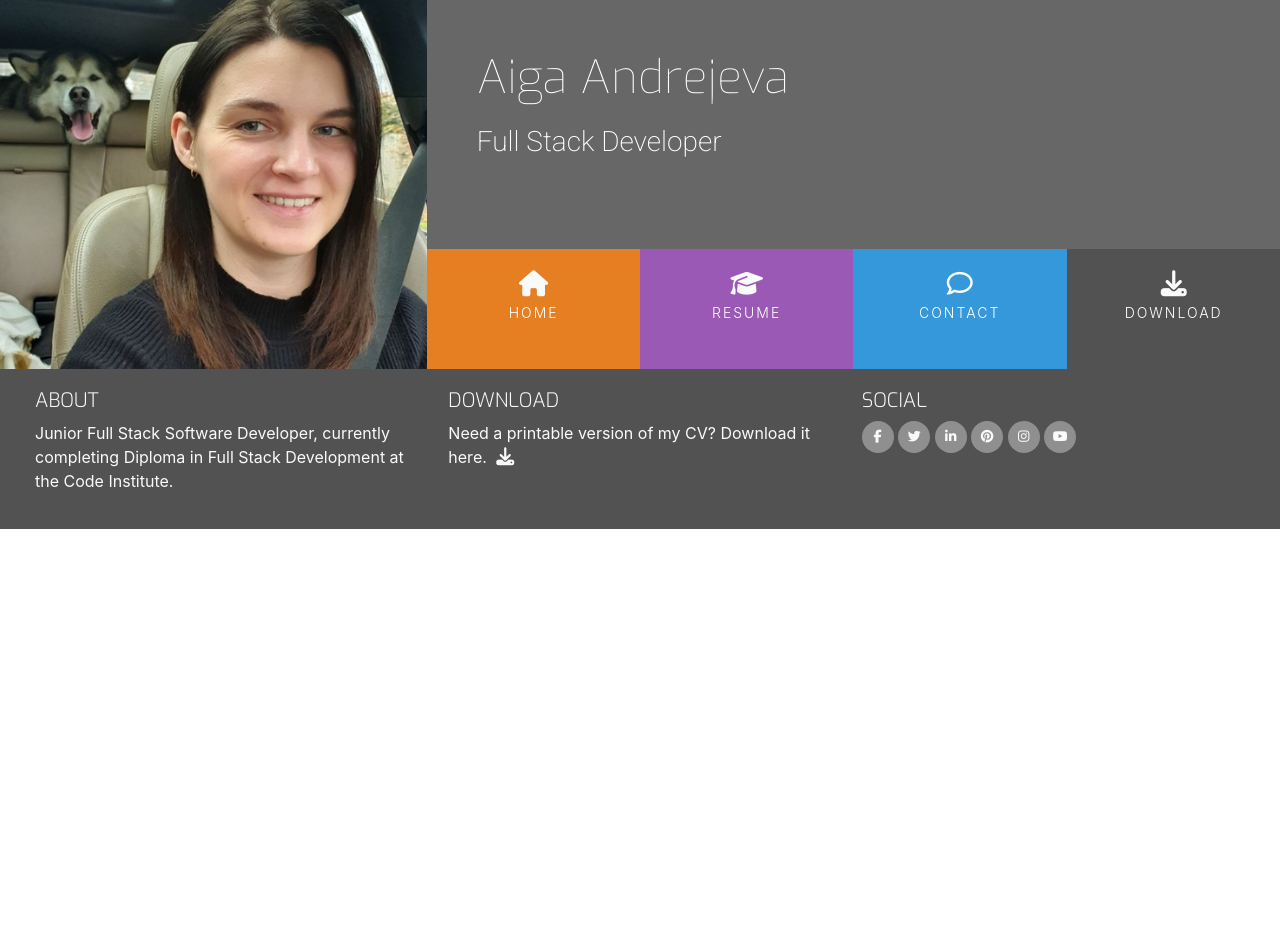
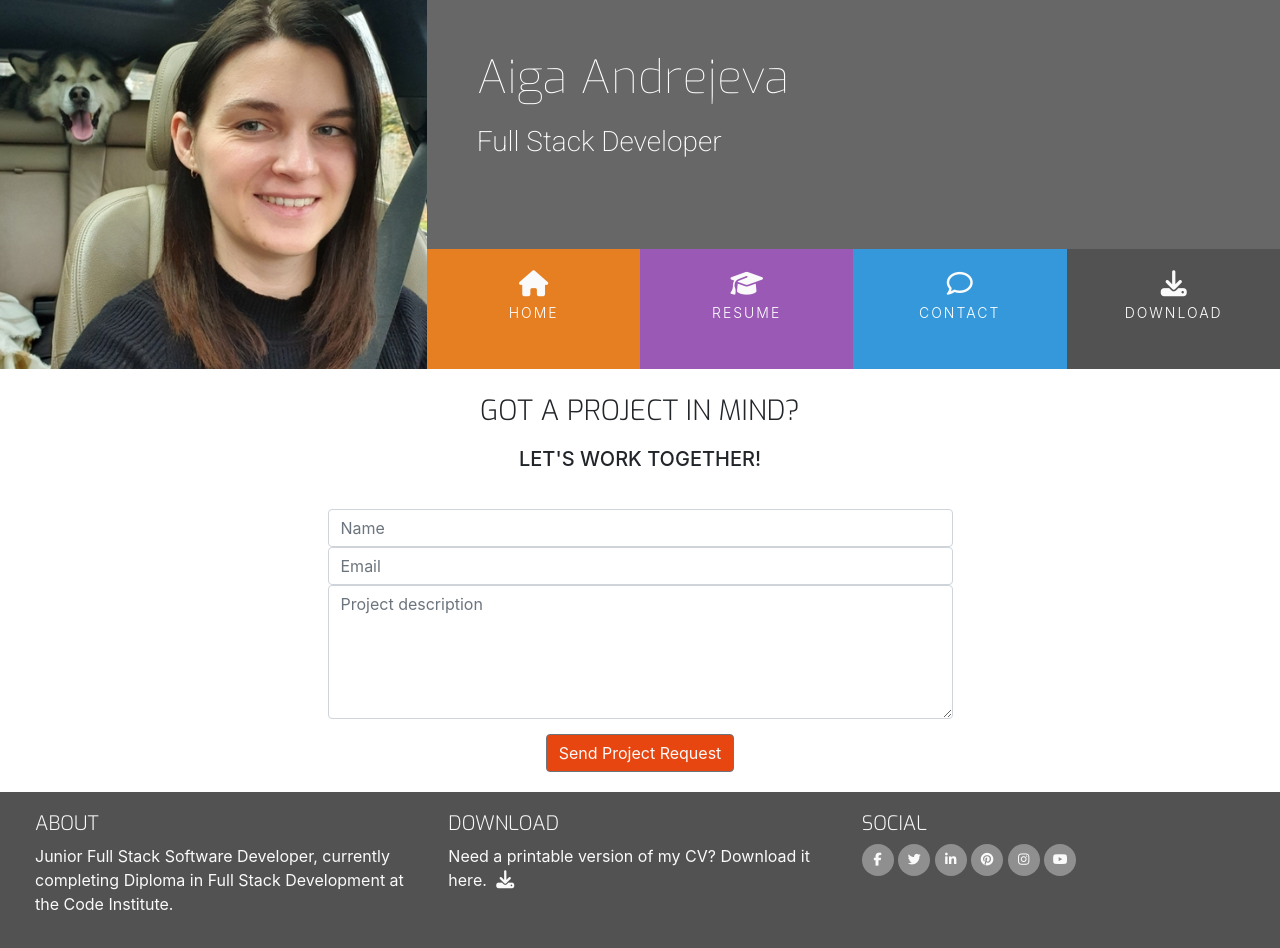
Before and after one commit to AiGaA/my-resume-in-bootstrap, a plain HTML site: page contact.html in a window 1280 px wide. Before the commit the page ends 800 px from the top, so only its background shows below. Drawn offline with nearby package versions, Linux system fonts and the light colour scheme.

Commit message:
Add form to the contact page

```diff
--- a/assets/css/style.css
+++ b/assets/css/style.css
@@ -31,6 +31,10 @@
 
 .bg-color-work-history {
     background-color: #9b59b6;
+}
+
+.bg-color-contact {
+    background-color: #ffffff;
 }
 
 /*----------Special paddings/margins/texts------------*/
@@ -330,3 +334,36 @@ footer {
 .history-items {
     margin-bottom: 30px;
 }
+
+/*----------Contact Form------------*/
+
+.contact-heading {
+    font-family: "Exo", sans-serif;
+    font-weight: 300;
+    margin-top: 25px;
+    margin-bottom: 20px;
+}
+
+.center-form {
+    padding-top: 10px;
+    margin: 0 auto;
+    max-width: 70%;
+}
+
+button[type="submit"] {
+    margin-top: 15px;
+    margin-bottom: 20px;
+    color: #fafafa;
+    background-color: #e84610;
+}
+
+/*----------Media Query------------*/
+
+@media(min-width: 992px) {
+    .center-form {
+        padding-top: 30px;
+        min-height: 240px;
+        margin: 0 auto;
+        max-width: 50%;
+    }
+}
--- a/contact.html
+++ b/contact.html
@@ -44,8 +44,26 @@
         </div>
     </header>
 
-    <section>
+    <section class="container-fluid">
+        <div class="row bg-color-contact">
+            <div class="col">
+                <h3 class="contact-heading uppercase text-center">Got a project in mind?</h3>
+                <h5 class="uppercase text-center">Let's work together!</h5>
 
+                <div class="center-form">
+                    <form>
+                        <input type="text" name="name" id="fullname" class="form-control" placeholder="Name" required />
+                        <input type="email" name="email" id="emailaddress" class="form-control" placeholder="Email" required />
+                        <textarea rows="5" name="projectsummary" id="projectsummary" class="form-control" placeholder="Project description" required></textarea>
+                        <div class="form-row text-center">
+                            <div class="col">
+                                <button type="submit" class="btn btn-secondary">Send Project Request</button>
+                            </div>
+                        </div>
+                    </form>
+                </div>
+            </div>
+        </div>
     </section>
 
     <footer class="container-fluid">
```
Also changed, not shown: index.html (+1 -1 lines), resume.html (+2 -2 lines).
